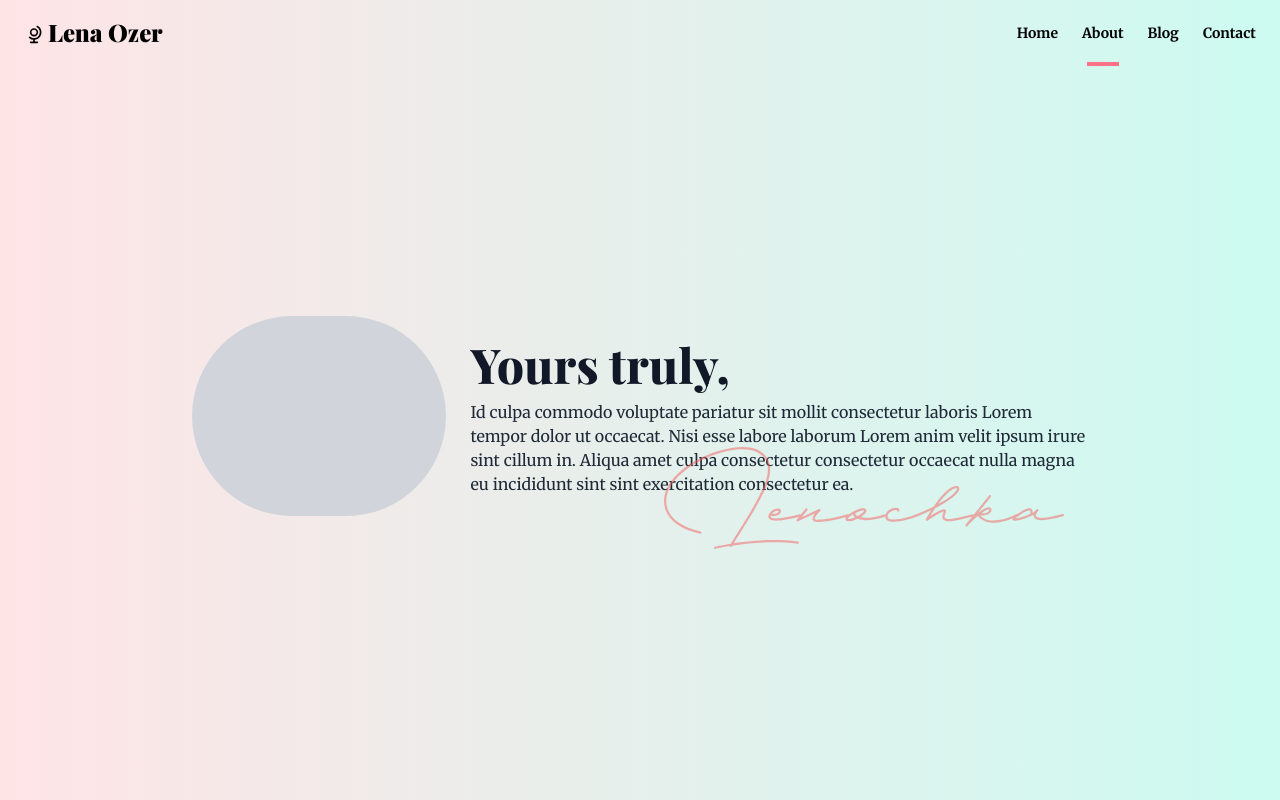
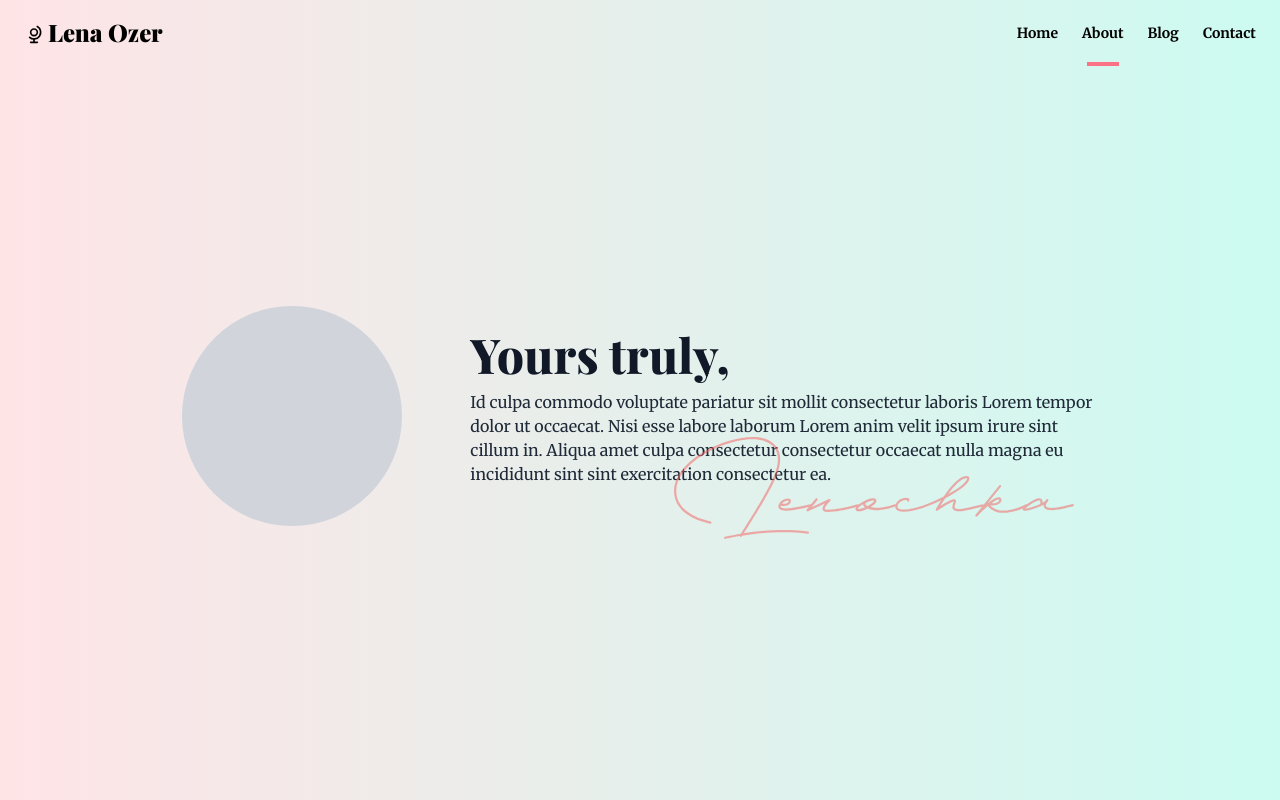
Before and after one commit to Darkryhr/lena-ozer, a Next.js app: page /about in a window 1280 px wide. Shown: the top 800 px of the page. Built offline with nearby package versions, Linux system fonts and the light colour scheme.

Commit message:
fixed image placeholder

```diff
--- a/pages/_app.js
+++ b/pages/_app.js
@@ -1,5 +1,4 @@
 import React, { useState, useEffect } from 'react';
-import { useRouter } from 'next/router';
 import { AnimatePresence, motion } from 'framer-motion';
 
 import Layout from '@components/Layout';
@@ -7,9 +6,8 @@ import SEO from '@components/SEO';
 import Loader from '@components/Loader';
 import '../styles/globals.css';
 
-function MyApp({ Component, pageProps }) {
+function MyApp({ Component, pageProps, router }) {
   const [pageLoading, setPageLoading] = useState(false);
-  const router = useRouter();
 
   useEffect(() => {
     const handleStart = () => {
@@ -36,7 +34,6 @@ function MyApp({ Component, pageProps }) {
           animate='pageAnimate'
           style={{ width: '100%' }}
           key={router.route}
-          exit='exit'
           variants={{
             pageInitial: {
               opacity: 0,
--- a/pages/about.js
+++ b/pages/about.js
@@ -7,7 +7,7 @@ const About = () => {
     <div className='mx-auto h-screen flex md:items-center items-start md:pt-0 pt-12 px-8 max-w-7xl justify-center pb-24'>
       <div className='flex items-start justify-center md:space-x-6 md:flex-row flex-col relative'>
         <SectionWrapper delay={0.1}>
-          <div className='min-w-[200px] min-h-[200px] bg-gray-300 rounded-full'></div>
+          <div className='w-[220px] h-[220px] bg-gray-300 rounded-full'></div>
         </SectionWrapper>
         <div className='flex flex-col mt-6 md:max-w-2xl text-clip'>
           <SectionWrapper delay={0.1}>
--- a/pages/index.js
+++ b/pages/index.js
@@ -5,7 +5,7 @@ import { GiAbstract076 } from 'react-icons/gi';
 const Home = () => {
   return (
     <div className='mx-auto h-screen flex justify-center flex-col px-6 relative max-w-7xl pb-40'>
-      <SectionWrapper delay={0.1} styles={{ zIndex: '10' }}>
+      <SectionWrapper delay={0.1} styles={{ zIndex: '99' }}>
         <h1 className='md:text-8xl text-6xl font-extrabold font-serif z-10 text-gray-900'>
           Hello, I&apos;m Lena.
         </h1>
```
